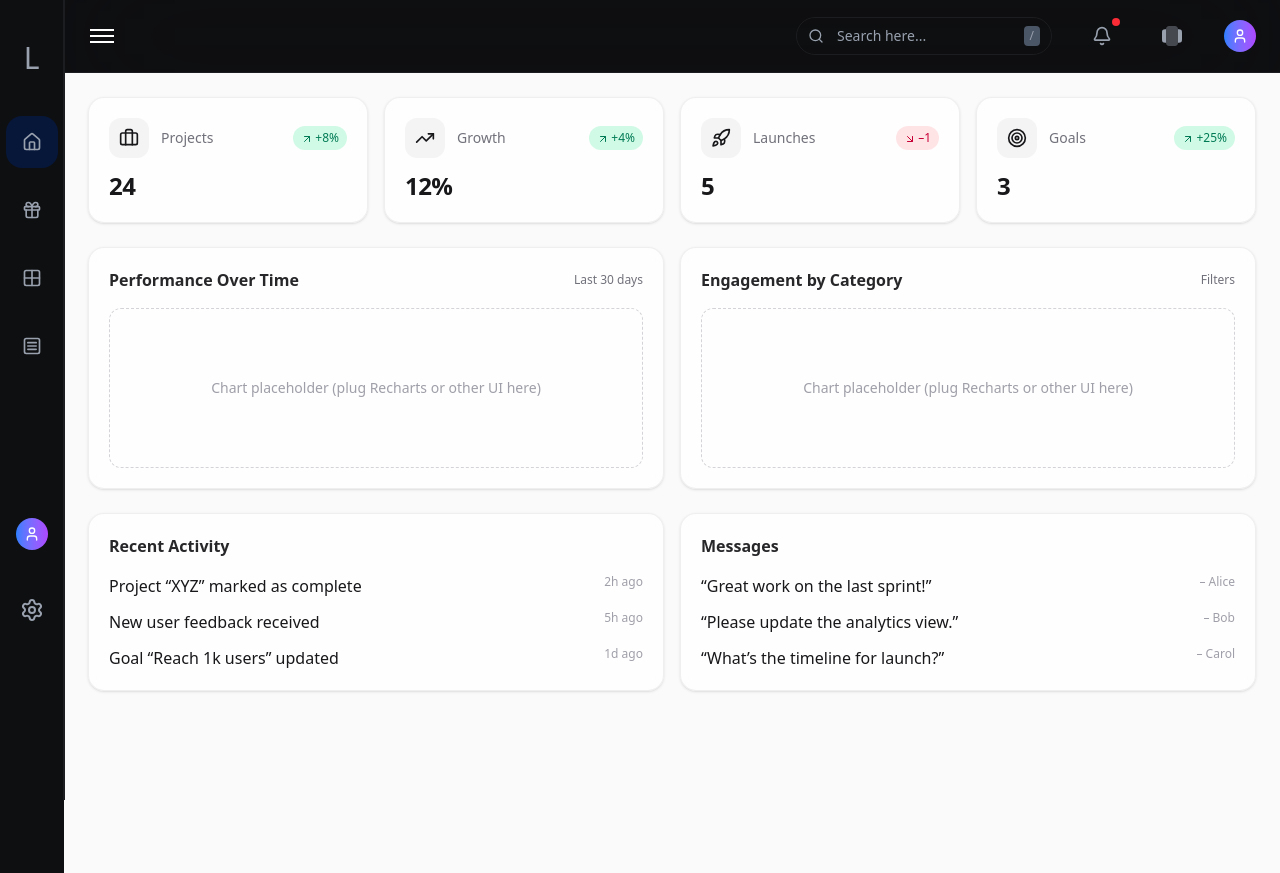
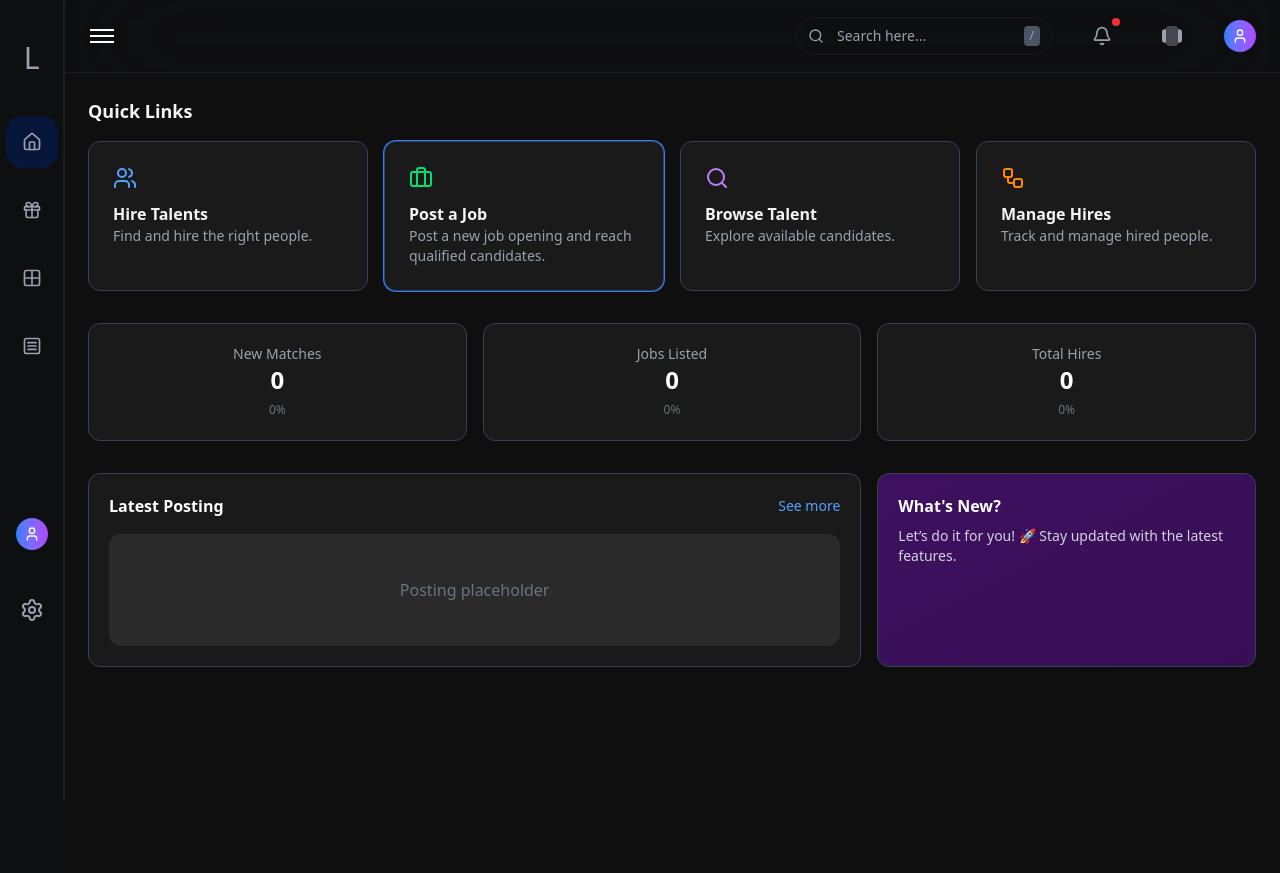
Before and after one commit to princeowire/smartgateai, a React (Vite) app: page / in a window 1280 px wide. Built offline with nearby package versions, Linux system fonts and the light colour scheme.

Commit message:
fixed build error

```diff
--- a/src/App.jsx
+++ b/src/App.jsx
@@ -20,7 +20,7 @@ function App() {
       <Sidebar collapsed={!isSidebarOpen} toggleCollapsed={toggleSidebar} />
       <Header onToggleSidebar={toggleSidebar} />
       <div className='ml-16'>
-        <Routes>
+      <Routes>
         <Route path="/dashboard" element={<Dashboard />} />
         <Route path="/" element={<Home />} />
         <Route path="/jobs" element={<Jobs />} />
--- a/src/pages/Home/Home.jsx
+++ b/src/pages/Home/Home.jsx
@@ -1,109 +1,86 @@
-import React from 'react';
-import {
-  Briefcase, Target, Rocket, TrendingUp, MessageSquare,
-  PieChart, CalendarClock,
-  ArrowUpRight, ArrowDownRight
-} from 'lucide-react';
-import DashboardSection from '../../components/dashsection/dashsection';
+import React from "react";
+import { Users, Briefcase, Search, Workflow } from "lucide-react";
 
-/** Tailwind CSS required */
+const DashboardSection = () => {
+  return (
+    <div className="p-6 space-y-8 bg-[#0f0f0f] min-h-screen text-gray-100">
 
-const Stat = ({ icon: Icon, label, value, delta, up = true }) => (
-  <div className="rounded-2xl p-5 bg-white/70 dark:bg-zinc-900/70 backdrop-blur border border-zinc-200/60 dark:border-zinc-800 shadow-sm">
-    <div className="flex items-center justify-between">
-      <div className="flex items-center gap-3">
-        <div className="p-2.5 rounded-xl bg-zinc-100 dark:bg-zinc-800">
-          <Icon className="w-5 h-5" />
+      {/* Quick Links */}
+      <div>
+        <h2 className="text-lg font-semibold mb-4">Quick Links</h2>
+
+        <div className="grid grid-cols-1 sm:grid-cols-2 lg:grid-cols-4 gap-4">
+          {/* Card */}
+          <div className="rounded-xl border border-gray-700 p-6 bg-[#1a1a1a] hover:bg-[#222] transition">
+            <Users className="w-6 h-6 mb-3 text-blue-400" />
+            <h3 className="font-semibold">Hire Talents</h3>
+            <p className="text-sm text-gray-400">Find and hire the right people.</p>
+          </div>
+
+          <div className="rounded-xl border border-gray-700 p-6 bg-[#1a1a1a] hover:bg-[#222] transition ring-1 ring-blue-500">
+            <Briefcase className="w-6 h-6 mb-3 text-green-400" />
+            <h3 className="font-semibold">Post a Job</h3>
+            <p className="text-sm text-gray-400">
+              Post a new job opening and reach qualified candidates.
+            </p>
+          </div>
+
+          <div className="rounded-xl border border-gray-700 p-6 bg-[#1a1a1a] hover:bg-[#222] transition">
+            <Search className="w-6 h-6 mb-3 text-purple-400" />
+            <h3 className="font-semibold">Browse Talent</h3>
+            <p className="text-sm text-gray-400">Explore available candidates.</p>
+          </div>
+
+          <div className="rounded-xl border border-gray-700 p-6 bg-[#1a1a1a] hover:bg-[#222] transition">
+            <Workflow className="w-6 h-6 mb-3 text-orange-400" />
+            <h3 className="font-semibold">Manage Hires</h3>
+            <p className="text-sm text-gray-400">Track and manage hired people.</p>
+          </div>
         </div>
-        <span className="text-sm text-zinc-500">{label}</span>
-      </div>
-      <span className={`text-xs px-2 py-1 rounded-full ${
-        up
-          ? 'bg-emerald-100 text-emerald-700 dark:bg-emerald-900/40 dark:text-emerald-300'
-          : 'bg-rose-100 text-rose-700 dark:bg-rose-900/40 dark:text-rose-300'
-      }`}>
-        {up ? <ArrowUpRight className="inline w-3 h-3 mr-0.5" /> : <ArrowDownRight className="inline w-3 h-3 mr-0.5" />}
-        {delta}
-      </span>
-    </div>
-    <div className="mt-3 text-2xl font-semibold tracking-tight">{value}</div>
-  </div>
-);
 
-const Card = ({ title, action, children }) => (
-  <div className="rounded-2xl p-5 bg-white/70 dark:bg-zinc-900/70 backdrop-blur border border-zinc-200/60 dark:border-zinc-800 shadow-sm">
-    <div className="flex items-center justify-between mb-4">
-      <h3 className="font-semibold text-zinc-800 dark:text-zinc-100">{title}</h3>
-      {action}
-    </div>
-    {children}
-  </div>
-);
-
-const FakeChart = () => (
-  <div className="h-40 w-full rounded-xl border border-dashed border-zinc-300 dark:border-zinc-700 grid place-items-center text-sm text-zinc-400">
-    Chart placeholder (plug Recharts or other UI here)
-  </div>
-);
-
-const Home = () => {
-  return (
-    <div className="min-h-screen bg-zinc-50 dark:bg-black text-zinc-900 dark:text-zinc-100 p-6">
-      {/* Stats Row */}
-      <div className="grid grid-cols-1 sm:grid-cols-2 lg:grid-cols-4 gap-4 mb-6">
-        <Stat icon={Briefcase} label="Projects" value="24" delta="+8%" up />
-        <Stat icon={TrendingUp} label="Growth" value="12%" delta="+4%" up />
-        <Stat icon={Rocket} label="Launches" value="5" delta="–1" up={false} />
-        <Stat icon={Target} label="Goals" value="3" delta="+25%" up />
       </div>
 
-      {/* Charts Row */}
-      <div className="grid grid-cols-1 lg:grid-cols-2 gap-4 mb-6">
-        <Card title="Performance Over Time" action={<span className="text-xs text-zinc-500">Last 30 days</span>}>
-          <FakeChart />
-        </Card>
-        <Card title="Engagement by Category" action={<span className="text-xs text-zinc-500">Filters</span>}>
-          <FakeChart />
-        </Card>
+
+      {/* Stats */}
+      <div className="grid grid-cols-1 sm:grid-cols-3 gap-4">
+        <div className="rounded-xl border border-gray-700 p-5 text-center bg-[#1a1a1a] hover:bg-[#222] transition">
+          <p className="text-sm text-gray-400">New Matches</p>
+          <h3 className="text-2xl font-bold text-white">0</h3>
+          <span className="text-xs text-gray-500">0%</span>
+        </div>
+        <div className="rounded-xl border border-gray-700 p-5 text-center bg-[#1a1a1a] hover:bg-[#222] transition">
+          <p className="text-sm text-gray-400">Jobs Listed</p>
+          <h3 className="text-2xl font-bold text-white">0</h3>
+          <span className="text-xs text-gray-500">0%</span>
+        </div>
+        <div className="rounded-xl border border-gray-700 p-5 text-center bg-[#1a1a1a] hover:bg-[#222] transition">
+          <p className="text-sm text-gray-400">Total Hires</p>
+          <h3 className="text-2xl font-bold text-white">0</h3>
+          <span className="text-xs text-gray-500">0%</span>
+        </div>
       </div>
 
-      {/* Activity and Messages Row */}
-      <div className="grid grid-cols-1 lg:grid-cols-2 gap-4">
-        <Card title="Recent Activity">
-          <ul className="space-y-3">
-            <li className="flex justify-between">
-              <span>Project “XYZ” marked as complete</span>
-              <span className="text-xs text-zinc-400">2h ago</span>
-            </li>
-            <li className="flex justify-between">
-              <span>New user feedback received</span>
-              <span className="text-xs text-zinc-400">5h ago</span>
-            </li>
-            <li className="flex justify-between">
-              <span>Goal “Reach 1k users” updated</span>
-              <span className="text-xs text-zinc-400">1d ago</span>
-            </li>
-          </ul>
-        </Card>
-        <Card title="Messages">
-          <ul className="space-y-3">
-            <li className="flex justify-between">
-              <span>“Great work on the last sprint!”</span>
-              <span className="text-xs text-zinc-400">– Alice</span>
-            </li>
-            <li className="flex justify-between">
-              <span>“Please update the analytics view.”</span>
-              <span className="text-xs text-zinc-400">– Bob</span>
-            </li>
-            <li className="flex justify-between">
-              <span>“What’s the timeline for launch?”</span>
-              <span className="text-xs text-zinc-400">– Carol</span>
-            </li>
-          </ul>
-        </Card>
+      {/* Latest Posting + What's New */}
+      <div className="grid grid-cols-1 lg:grid-cols-3 gap-4">
+        <div className="col-span-2 rounded-xl border border-gray-700 p-5 bg-[#1a1a1a] hover:bg-[#222] transition">
+          <div className="flex justify-between items-center mb-4">
+            <h3 className="font-semibold text-white">Latest Posting</h3>
+            <button className="text-blue-400 text-sm hover:underline">See more</button>
+          </div>
+          <div className="h-28 bg-[#2a2a2a] rounded-xl grid place-items-center text-gray-500">
+            Posting placeholder
+          </div>
+        </div>
+
+        <div className="rounded-xl border border-gray-700 p-5 bg-gradient-to-br from-purple-800/50 to-purple-600/30">
+          <h3 className="font-semibold mb-2 text-white">What's New?</h3>
+          <p className="text-sm text-gray-300">
+            Let’s do it for you! 🚀 Stay updated with the latest features.
+          </p>
+        </div>
       </div>
     </div>
   );
 };
 
-export default Home;
+export default DashboardSection;
```
